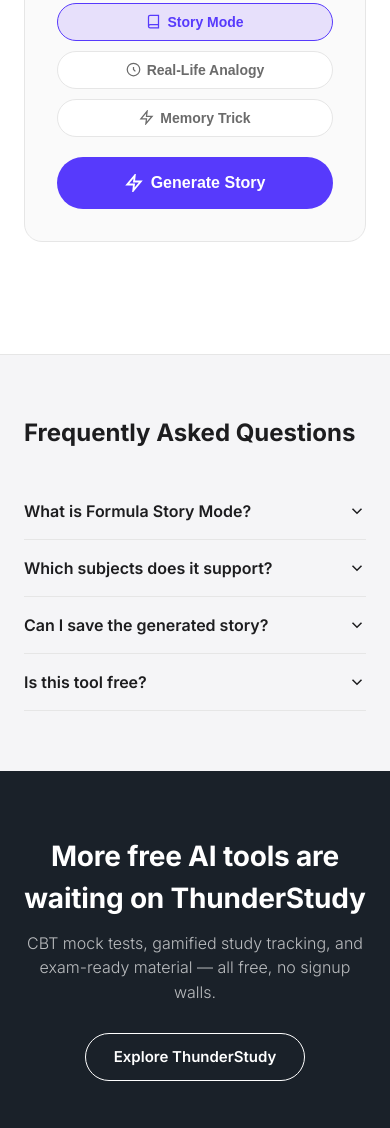
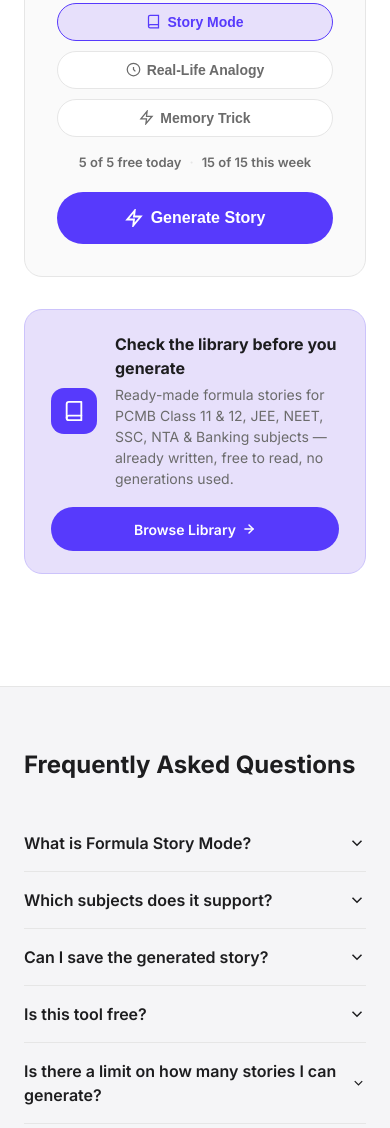
Before and after one commit to commercesehoga/formula, a website: page formula-story.html in a window 390 px wide. Shown: the part 1034-2162 px from the top of the page. Drawn offline with nearby package versions, Linux system fonts and the light colour scheme.

Commit message:
Add files via upload

```diff
--- a/formula-story.html
+++ b/formula-story.html
@@ -247,6 +247,48 @@
   .btn-generate:hover { background: var(--primary-focus); }
   .btn-generate:active { transform: scale(0.97); background: var(--primary-active); }
   .btn-generate:disabled { background: #ccc; cursor: not-allowed; }
+
+  /* USAGE METER */
+  .usage-meter {
+    margin-top: 16px;
+    font-size: 13px; font-weight: 600; color: var(--muted);
+    display: flex; align-items: center; justify-content: center; gap: 8px;
+    flex-wrap: wrap; text-align: center;
+  }
+  .usage-meter .usage-sep { color: var(--hairline); }
+  .usage-meter.usage-limit-hit { color: var(--error); }
+
+  /* LIBRARY CTA CARD */
+  .library-card {
+    display: flex; align-items: center; gap: 18px; flex-wrap: wrap;
+    background: var(--accent-lightest);
+    border: 1px solid var(--accent-light);
+    border-radius: 18px; padding: 22px 26px;
+    margin-bottom: 32px;
+    text-decoration: none; color: inherit;
+    transition: border-color 0.15s, transform 0.15s;
+  }
+  .library-card:hover { border-color: var(--primary); }
+  .library-card:active { transform: scale(0.99); }
+  .library-card-icon {
+    width: 46px; height: 46px; flex-shrink: 0; border-radius: 13px;
+    background: var(--primary);
+    display: flex; align-items: center; justify-content: center;
+  }
+  .library-card-text { flex: 1; min-width: 200px; }
+  .library-card-text h3 { font-size: 16px; font-weight: 700; color: var(--ink); margin-bottom: 4px; }
+  .library-card-text p { font-size: 14px; font-weight: 400; color: var(--muted); line-height: 1.5; }
+  .library-card-cta {
+    display: inline-flex; align-items: center; gap: 6px; flex-shrink: 0;
+    height: 44px; padding: 0 22px; border-radius: 9999px;
+    background: var(--primary); color: var(--on-primary);
+    font-size: 14px; font-weight: 600; white-space: nowrap;
+    transition: background 0.2s, transform 0.15s;
+  }
+  .library-card:hover .library-card-cta { background: var(--primary-focus); }
+  @media (max-width: 480px) {
+    .library-card-cta { width: 100%; justify-content: center; }
+  }
 
   /* RESULT AREA */
   #result-area { display: none; }
@@ -518,11 +560,28 @@
       </button>
     </div>
 
+    <div class="usage-meter" id="usage-meter" aria-live="polite"></div>
+
     <button class="btn-generate" id="gen-btn" onclick="generate()">
       <svg width="18" height="18" viewBox="0 0 24 24" fill="none" stroke="currentColor" stroke-width="2.5" aria-hidden="true"><polygon points="13 2 3 14 12 14 11 22 21 10 12 10 13 2"/></svg>
       Generate Story
     </button>
   </div>
+
+  <!-- READY-MADE LIBRARY -->
+  <a href="https://thunderstudy.indevs.in/formula" target="_blank" rel="noopener" class="library-card" aria-label="Browse ready-made formula stories on ThunderStudy">
+    <div class="library-card-icon" aria-hidden="true">
+      <svg width="22" height="22" viewBox="0 0 24 24" fill="none" stroke="#fff" stroke-width="2" stroke-linecap="round" stroke-linejoin="round"><path d="M4 19.5A2.5 2.5 0 0 1 6.5 17H20"/><path d="M6.5 2H20v20H6.5A2.5 2.5 0 0 1 4 19.5v-15A2.5 2.5 0 0 1 6.5 2z"/></svg>
+    </div>
+    <div class="library-card-text">
+      <h3>Check the library before you generate</h3>
+      <p>Ready-made formula stories for PCMB Class 11 &amp; 12, JEE, NEET, SSC, NTA &amp; Banking subjects — already written, free to read, no generations used.</p>
+    </div>
+    <span class="library-card-cta">
+      Browse Library
+      <svg width="14" height="14" viewBox="0 0 24 24" fill="none" stroke="currentColor" stroke-width="2.5" stroke-linecap="round" stroke-linejoin="round" aria-hidden="true"><line x1="5" y1="12" x2="19" y2="12"/><polyline points="12 5 19 12 12 19"/></svg>
+    </span>
+  </a>
 
   <!-- RESULT -->
   <div id="result-area">
@@ -598,6 +657,13 @@
         <svg class="faq-chevron" width="18" height="18" viewBox="0 0 24 24" fill="none" stroke="currentColor" stroke-width="2" aria-hidden="true"><polyline points="6 9 12 15 18 9"/></svg>
       </div>
       <div class="faq-a">Completely free. This is part of ThunderStudy's mission to provide world-class study tools to every student, at no cost.</div>
+    </div>
+    <div class="faq-item">
+      <div class="faq-q" onclick="toggleFAQ(this)">
+        Is there a limit on how many stories I can generate?
+        <svg class="faq-chevron" width="18" height="18" viewBox="0 0 24 24" fill="none" stroke="currentColor" stroke-width="2" aria-hidden="true"><polyline points="6 9 12 15 18 9"/></svg>
+      </div>
+      <div class="faq-a">To keep this free for everyone, AI generation is limited to 5 stories per day and 15 per week. For common topics, check the ready-made library first at thunderstudy.indevs.in/formula — it already covers PCMB Class 11 &amp; 12, JEE, NEET, SSC, NTA, and Banking subjects, so you don't need to spend a generation on something that's already written.</div>
     </div>
   </div>
 </section>
@@ -680,6 +746,46 @@
 let currentStory = '';
 let currentTopic = '';
 
+// USAGE LIMITS (client-side guard; the server also enforces this if
+// UPSTASH_REDIS_REST_URL / UPSTASH_REDIS_REST_TOKEN are set on Vercel)
+const DAILY_LIMIT = 5;
+const WEEKLY_LIMIT = 15;
+const USAGE_KEY = 'ts_formula_usage';
+
+function getUsageTimestamps() {
+  let stamps = [];
+  try { stamps = JSON.parse(localStorage.getItem(USAGE_KEY) || '[]'); } catch { stamps = []; }
+  const weekAgo = Date.now() - 7 * 24 * 60 * 60 * 1000;
+  stamps = stamps.filter(t => typeof t === 'number' && t > weekAgo);
+  localStorage.setItem(USAGE_KEY, JSON.stringify(stamps));
+  return stamps;
+}
+
+function getUsageCounts() {
+  const stamps = getUsageTimestamps();
+  const dayAgo = Date.now() - 24 * 60 * 60 * 1000;
+  return { daily: stamps.filter(t => t > dayAgo).length, weekly: stamps.length };
+}
+
+function recordUsage() {
+  const stamps = getUsageTimestamps();
+  stamps.push(Date.now());
+  localStorage.setItem(USAGE_KEY, JSON.stringify(stamps));
+}
+
+function updateUsageMeter() {
+  const { daily, weekly } = getUsageCounts();
+  const dailyLeft = Math.max(0, DAILY_LIMIT - daily);
+  const weeklyLeft = Math.max(0, WEEKLY_LIMIT - weekly);
+  const meter = document.getElementById('usage-meter');
+  if (!meter) return;
+  meter.innerHTML =
+    `<span>${dailyLeft} of ${DAILY_LIMIT} free today</span>` +
+    `<span class="usage-sep">·</span>` +
+    `<span>${weeklyLeft} of ${WEEKLY_LIMIT} this week</span>`;
+  meter.classList.toggle('usage-limit-hit', dailyLeft === 0 || weeklyLeft === 0);
+}
+
 function setTopic(btn) {
   document.getElementById('topic-input').value = btn.textContent.trim();
 }
@@ -694,6 +800,16 @@
 async function generate() {
   const topic = document.getElementById('topic-input').value.trim();
   if (!topic) { showToast('Please enter a topic or formula'); return; }
+
+  const { daily, weekly } = getUsageCounts();
+  if (daily >= DAILY_LIMIT) {
+    showToast(`Daily limit reached (${DAILY_LIMIT}/day). Try the library below, or come back tomorrow.`);
+    return;
+  }
+  if (weekly >= WEEKLY_LIMIT) {
+    showToast(`Weekly limit reached (${WEEKLY_LIMIT}/week). Try the library below, or come back next week.`);
+    return;
+  }
 
   const btn = document.getElementById('gen-btn');
   btn.disabled = true;
@@ -729,6 +845,10 @@
 
     // Render with formatted sections
     storyEl.innerHTML = formatStory(text);
+
+    // Only count successful generations against the daily/weekly limit
+    recordUsage();
+    updateUsageMeter();
 
     // Save to history
     saveToHistory(topic, currentMode, text);
@@ -908,6 +1028,7 @@
 
 // Load existing history on page load
 window.addEventListener('DOMContentLoaded', () => {
+  updateUsageMeter();
   renderHistory();
   const history = JSON.parse(localStorage.getItem('ts_formula_history') || '[]');
   if (history.length) {
```
Also changed, not shown: api/generate.js (+72 -1 lines), README.md.
